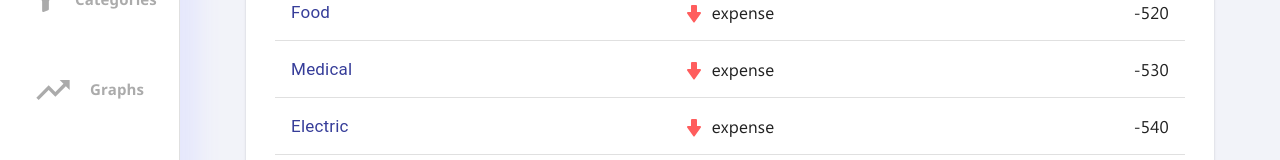
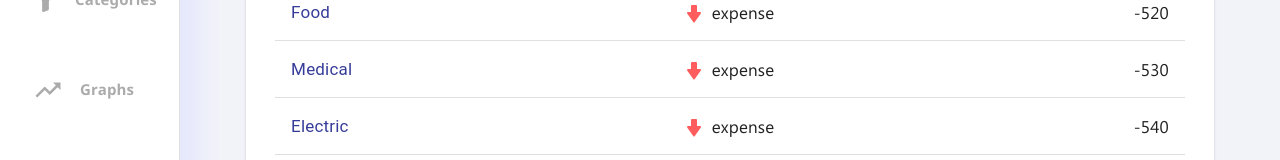
Before and after one commit to LuizaAv/aca-final-project-lge, a React (Create React App) app: page / in a window 1280 px wide. Shown: the part 476-636 px from the top of the page. Built offline with nearby package versions, Linux system fonts and the light colour scheme.

Commit message:
style(Header) graph icon color corrected

```diff
--- a/src/components/Header/Header.js
+++ b/src/components/Header/Header.js
@@ -93,7 +93,11 @@ export default function Header() {
                 ? classes.activeRectangleIcon
                 : classes.rectangleIcon}
             />
-            <TrendingUpIcon className={classes.graphIcon} />
+            <TrendingUpIcon
+              className={path === '/Charts'
+                ? classes.activeGraphIcon
+                : classes.graphIcon}
+            />
             Graphs
           </Link>
         </nav>
--- a/src/components/Header/Header.style.js
+++ b/src/components/Header/Header.style.js
@@ -65,6 +65,11 @@ export default makeStyles({
   },
   graphIcon: {
     marginRight: 17,
-    fontSize: 40
+    fontSize: 30,
+  },
+  activeGraphIcon: {
+    color: '#FF5D5D',
+    marginRight: 17,
+    fontSize: 30,
   },
 });
```
